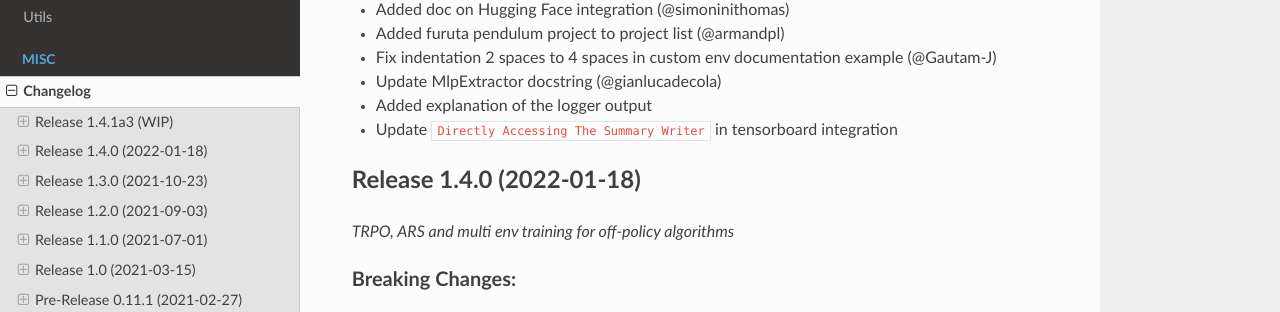
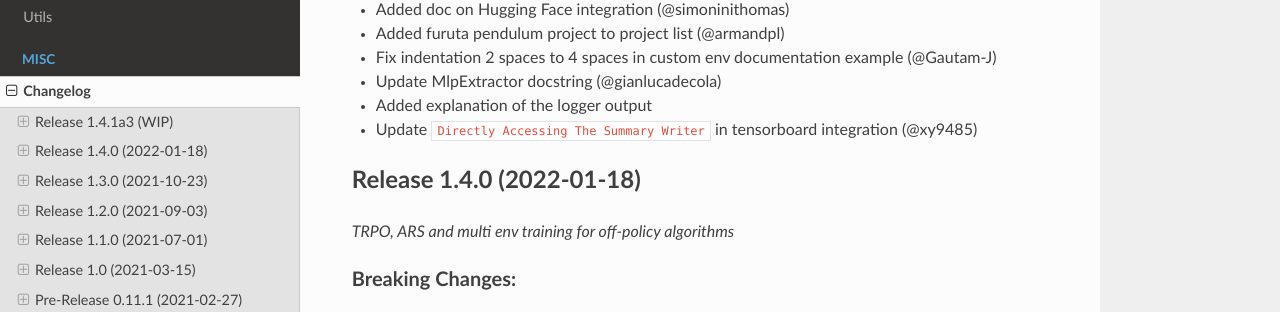
Before and after one commit to DLR-RM/stable-baselines3, a Sphinx documentation site: the page built from docs/misc/changelog.rst, in a window 1280 px wide and 900 px high, scrolled down 947 px. Shown: the part 138-450 px from the top of the window. Built offline with Sphinx 7.4.7 and the Read the Docs theme 2.0.0, drawn with Linux system fonts in a browser that asks for light colours; the version number could not be read and is left out.

Commit message:
update changelog.rst, add username

```diff
--- a/docs/misc/changelog.rst
+++ b/docs/misc/changelog.rst
@@ -48,7 +48,7 @@ Documentation:
 - Fix indentation 2 spaces to 4 spaces in custom env documentation example (@Gautam-J)
 - Update MlpExtractor docstring (@gianlucadecola)
 - Added explanation of the logger output
-- Update ``Directly Accessing The Summary Writer`` in tensorboard integration
+- Update ``Directly Accessing The Summary Writer`` in tensorboard integration (@xy9485)
 
 Release 1.4.0 (2022-01-18)
 ---------------------------
```
